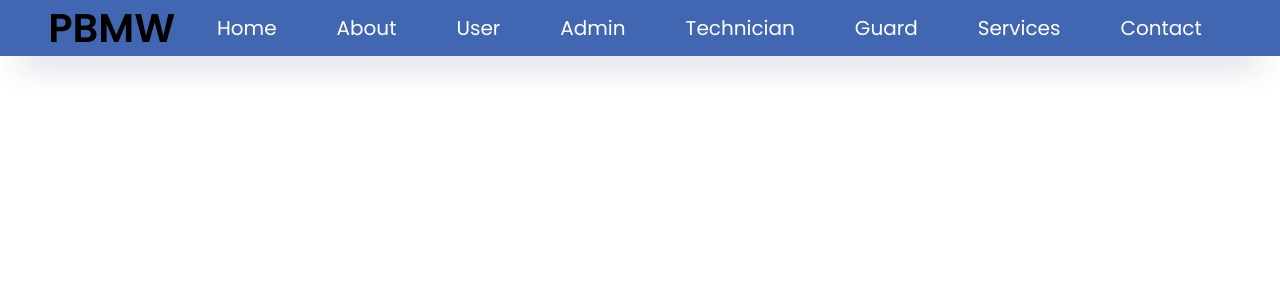
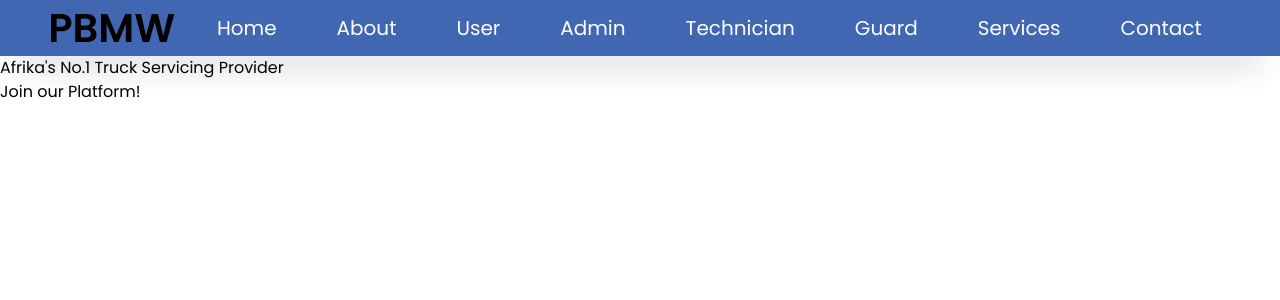
Before and after one commit to Muliro1/Garage-Management-System, a React (Create React App) app in the folder client/: page / in a window 1280 px wide. Shown: the top 300 px of the page. Built offline with nearby package versions, Linux system fonts and the light colour scheme.

Commit message:
Refactored code

```diff
--- a/client/src/App.js
+++ b/client/src/App.js
@@ -1,6 +1,6 @@
 import React from 'react';
 import { BrowserRouter, Routes, Route } from 'react-router-dom';
-// import './App.css';
+import './App.css';
 import NavBar from './components/NavBar';
 import Home from './components/Home';
 import Contact from './components/Contact';
@@ -18,7 +18,7 @@ function App() {
       <BrowserRouter>
         <NavBar />
         <Routes>
-          <Route path="/home" element={<Home />} />
+          <Route path="/" element={<Home />} />
 
           <Route path="/contact" element={<Contact />} />
 
@@ -35,6 +35,8 @@ function App() {
           <Route path="/guard" element={<Guard />} />
         </Routes>
       </BrowserRouter>
+
+
     </div>
   );
 }
```
